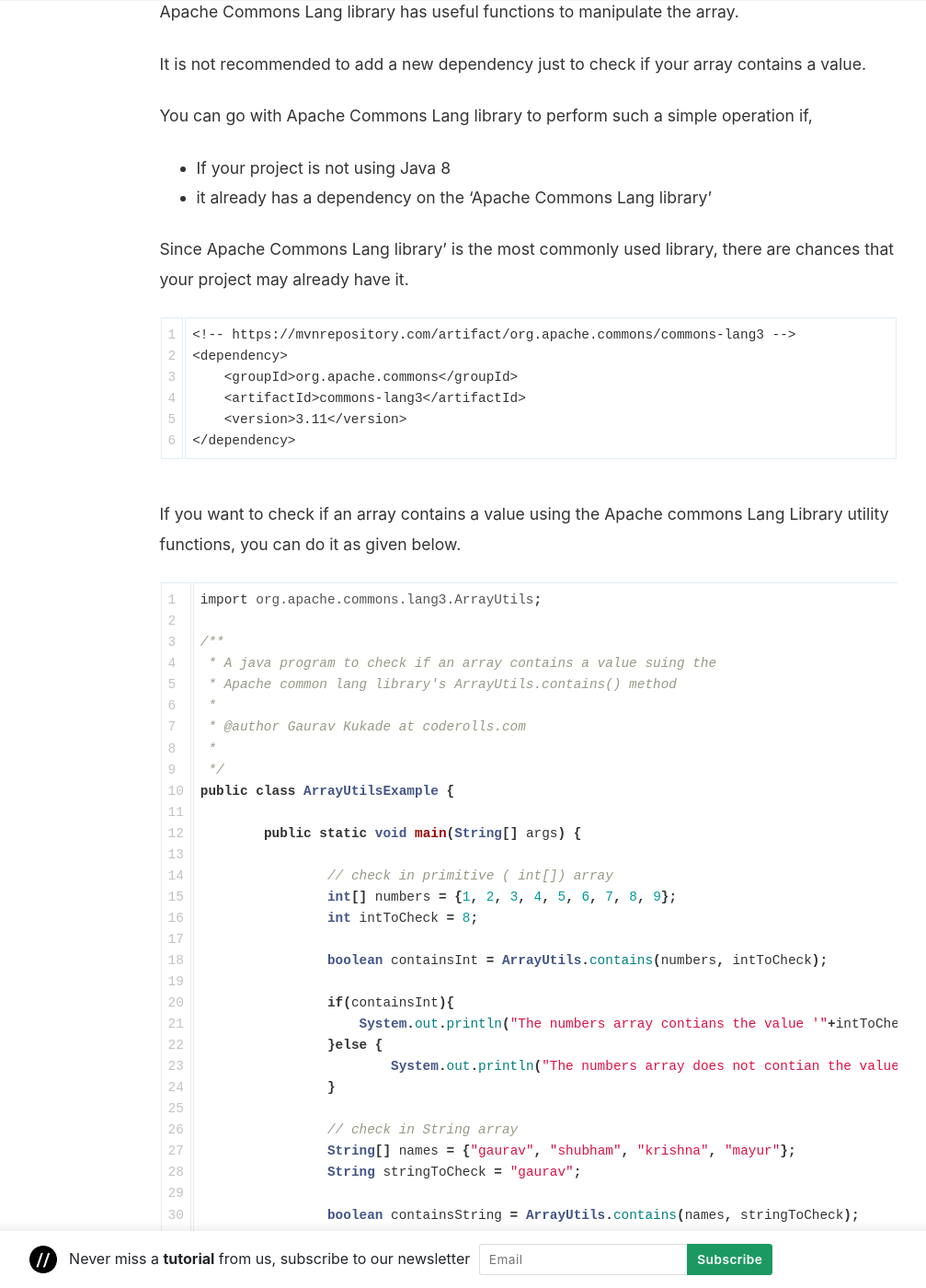
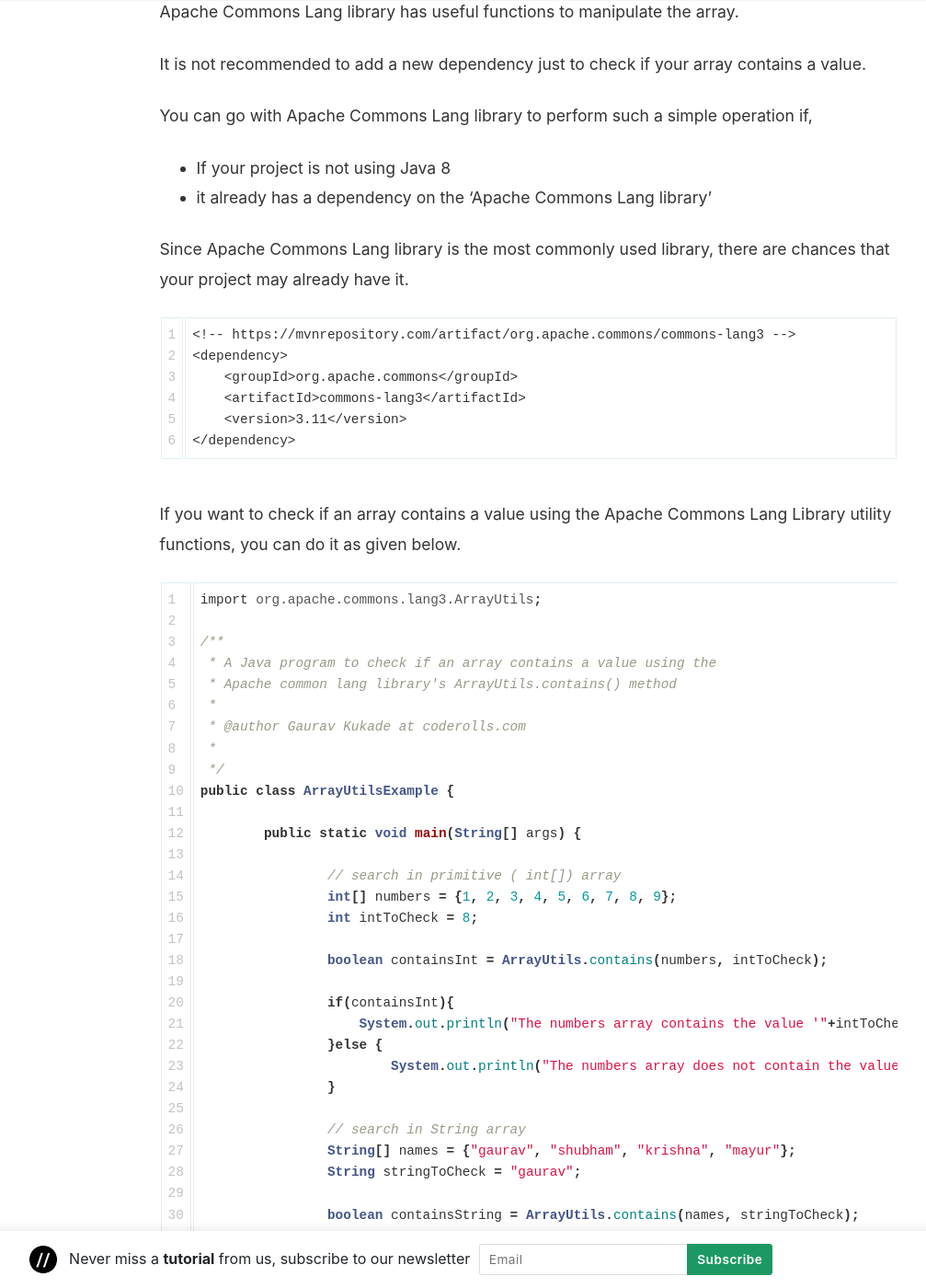
Before and after one commit to coderolls/coderolls-blog, a Jekyll site: the page built from _posts/array/2021-05-17-java-check-if-array-contains-value-or-element.md, in a window 1280 px wide and 1400 px high, scrolled down 5298 px. Shown: the whole window at 92% size, without its empty margins (204-1211 px from the left). Built offline with Jekyll 4.4.1, drawn with Linux system fonts in a browser that asks for light colours; nearby versions of some CDN libraries; comment, search, counter and statistics services are not loaded; some of the changed text lies outside the part shown.

Commit message:
Update 2021-05-17-java-check-if-array-contains-value-or-element.md

````diff
--- a/_posts/array/2021-05-17-java-check-if-array-contains-value-or-element.md
+++ b/_posts/array/2021-05-17-java-check-if-array-contains-value-or-element.md
@@ -38,16 +38,16 @@
 
 	public static void main(String[] args) {
 
-		String [] names = {"gaurav", "shubham", "krishna", "mayur"};
+		String [] names = {"gaurav", "shubham", "Krishna", "mayur"};
 
 		String checkForString = "mayur";
 
 		boolean stringPresentInArray = Arrays.asList(names).contains(checkForString);
 
 		if(stringPresentInArray) {
-			System.out.println("String value '"+checkForString+"' is present in names Array.");
+			System.out.println("String value '"+checkForString+"' is present in the names Array.");
 		}else {
-			System.out.println("String value '"+checkForString+"' is not present in names Array.");
+			System.out.println("String value '"+checkForString+"' is not present in the names Array.");
 		}
 
 	}
@@ -55,7 +55,7 @@
 ```
 Output:
 ```
-String value 'mayur' is present in names Array.
+String value 'mayur' is present in the names Array.
 ```
 Check the above code as [GitHub Gist](https://gist.github.com/gauravkukade/1914b7274cd5017364e78d2e6bc5f5bb)
 
@@ -86,16 +86,16 @@
 		boolean stringPresentInArray = Arrays.stream(names).anyMatch(checkForString::equals);;
 
 		if(stringPresentInArray) {
-			System.out.println("String value '"+checkForString+"' is present in names Array.");
+			System.out.println("String value '"+checkForString+"' is present in the names Array.");
 		}else {
-			System.out.println("String value '"+checkForString+"' is not present in names Array.");
+			System.out.println("String value '"+checkForString+"' is not present in the names Array.");
 		}
 	}
 }
 ```
 Output:
 ```
-String value 'mayur' is present in names Array.
+String value 'mayur' is present in the names Array.
 ```
 Check the above code as [GitHub Gist](https://gist.github.com/gauravkukade/3df7496b88b2222ab34d685f5287e725)
 
@@ -131,23 +131,23 @@
 		}
 
 		if(contains){
-		    System.out.println("The numbers array contians the value '"+intToCheck+"'.");
+		    System.out.println("The numbers array contains the value '"+intToCheck+"'.");
 		}else {
-			System.out.println("The numbers array does not contian the value '"+intToCheck+"'.");
+			System.out.println("The numbers array does not contain the value '"+intToCheck+"'.");
 		}
 	}
 }
 ```
 Output:
 ```
-The numbers array contians the value '5'.
+The numbers array contains the value '5'.
 ```
 Check the above code as [GitHub Gist](https://gist.github.com/gauravkukade/7cf0ba43baccbc9e828277c19f5c14a7)
 
 ### Java 8 Update
 
 
-In Java 8, we have Streams API. We can use it check if a primitive array (int[], long[], char[], etc) contains a primitive value.
+In Java 8, we have Streams API. We can use it to check if a primitive array (int[], long[], char[], etc) contains a primitive value.
 
 We can use classes like `IntStream`, `DoubleStream` or `LongStream`  to check whether an array contains `int`, `double` or `long` values respectively.
 
@@ -171,16 +171,16 @@
 		boolean contains = IntStream.of(numbers).anyMatch(x -> x == intToCheck);
 
 		if(contains){
-		    System.out.println("The numbers array contians the value '"+intToCheck+"'.");
+		    System.out.println("The numbers array contains the value '"+intToCheck+"'.");
 		}else {
-			System.out.println("The numbers array does not contian the value '"+intToCheck+"'.");
+			System.out.println("The numbers array does not contain the value '"+intToCheck+"'.");
 		}
         }
 }
 ```
 Output:
 ```java
-The numbers array contians the value '2'.
+The numbers array contains the value '2'.
 ```
 Check the above code as [GitHub Gist](https://gist.github.com/gauravkukade/e2f15eea99ddb869b406ba90f439e419)
 
@@ -196,7 +196,7 @@
 -   If your project is not using Java 8
 -   it already has a dependency on the 'Apache Commons Lang library'
 
-Since Apache Commons Lang library' is the most commonly used library, there are chances that your project may already have it.
+Since Apache Commons Lang library is the most commonly used library, there are chances that your project may already have it.
 ```
 <!-- https://mvnrepository.com/artifact/org.apache.commons/commons-lang3 -->
 <dependency>
@@ -206,13 +206,13 @@
 </dependency>
 ```
 
-If you want to check if an array contains a value using the Apache commons Lang Library utility functions, you can do it as given below.
+If you want to check if an array contains a value using the Apache Commons Lang Library utility functions, you can do it as given below.
 
 ```java
 import org.apache.commons.lang3.ArrayUtils;
 
 /**
- * A java program to check if an array contains a value suing the
+ * A Java program to check if an array contains a value using the
  * Apache common lang library's ArrayUtils.contains() method
  *
  * @author Gaurav Kukade at coderolls.com
@@ -222,36 +222,36 @@
 
 	public static void main(String[] args) {
 
-		// check in primitive ( int[]) array
+		// search in primitive ( int[]) array
 		int[] numbers = {1, 2, 3, 4, 5, 6, 7, 8, 9};
 		int intToCheck = 8;
 
 		boolean containsInt = ArrayUtils.contains(numbers, intToCheck);
 
 		if(containsInt){
-		    System.out.println("The numbers array contians the value '"+intToCheck+"'.");
+		    System.out.println("The numbers array contains the value '"+intToCheck+"'.");
 		}else {
-			System.out.println("The numbers array does not contian the value '"+intToCheck+"'.");
+			System.out.println("The numbers array does not contain the value '"+intToCheck+"'.");
 		}
 
-		// check in String array
+		// search in String array
 		String[] names = {"gaurav", "shubham", "krishna", "mayur"};
 		String stringToCheck = "gaurav";
 
 		boolean containsString = ArrayUtils.contains(names, stringToCheck);
 
 		if(containsString) {
-			System.out.println("String value '"+stringToCheck+"' is present in names array.");
+			System.out.println("String value '"+stringToCheck+"' is present in the names array.");
 		}else {
-			System.out.println("String value '"+stringToCheck+"' is not present in names array.");
+			System.out.println("String value '"+stringToCheck+"' is not present in the names array.");
 		}
 	}
 }
 ```
 Output:
 ```
-The numbers array contians the '8' value.
-String value 'gaurav' is present in names array.
+The numbers array contains the '8' value.
+String value 'gaurav' is present in the names array.
 ```
 Check the above code as [GitHub Gist](https://gist.github.com/gauravkukade/a93dd0faec3bebd75fa9833d5089d482)
 
@@ -307,6 +307,6 @@
 ```
 I hope this article will help you to check if an array contains a value in Java.
 
-If you have any other ways to check check if an array contains a value or element using java programming language, please comment below.
+If you have any other ways to check if an array contains a value or element using java programming language, please comment below.
 
 You can check my YouTube channel [here](https://www.youtube.com/channel/UCl31HHUdQbSHOQfc9L-wo3w)
````
Also changed, not shown: other parts of _posts/array/2021-05-17-java-check-if-array-contains-value-or-element.md (+2 -2 lines).
